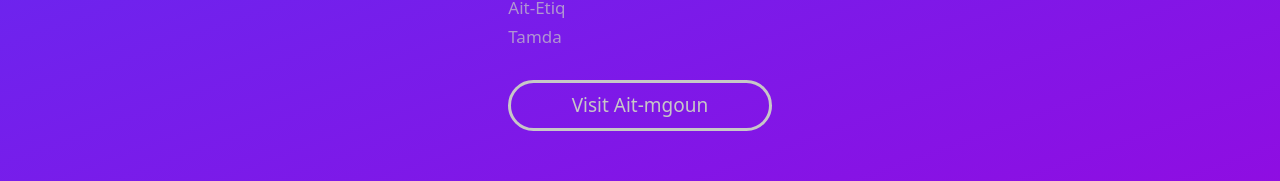
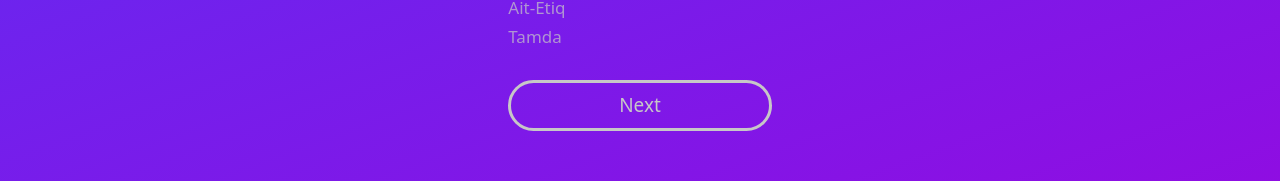
Before and after one commit to Choaib-ELMADI/getting-started-with-framer-motion, a React (Vite) app: page /step1 in a window 1280 px wide. Both pictures are taken after a click on the item "Imi-Nwarg". Shown: the part 398-579 px from the top of the page. Built offline with nearby package versions, Linux system fonts and the light colour scheme.

Commit message:
Website ready to add framer motion

```diff
--- a/src/App.jsx
+++ b/src/App.jsx
@@ -23,7 +23,7 @@ const App = () => {
               <Step1
                 selectedPlace={ selectedPlace }
                 setSelectedPlace={ setSelectedPlace }
-                />
+              />
             }
           />
 
--- a/src/components/Header/Header.jsx
+++ b/src/components/Header/Header.jsx
@@ -7,7 +7,7 @@ import './Header.scss';
 const Header = () => {
     return (
         <div className='app__header'>
-            <div className='svg'><h3>SVG</h3></div>
+            <div className='logo'><h3>SVG</h3></div>
             <div className='header'><h3>Ait-mgoun</h3></div>
         </div>
     );
--- a/src/components/Header/Header.scss
+++ b/src/components/Header/Header.scss
@@ -9,7 +9,7 @@
     max-width: 1600px;
     margin: 0 auto;
 
-    .svg {
+    .logo {
         width: 72px;
         height: 72px;
         background: var(--brand__1);
--- a/src/components/Step1/Step1.jsx
+++ b/src/components/Step1/Step1.jsx
@@ -25,7 +25,7 @@ const Step1 = ({ selectedPlace, setSelectedPlace }) => {
             </ul>
             {
                 selectedPlace &&
-                <Link className='link' to='/step2'>Visit Ait-mgoun</Link>
+                <Link className='link' to='/step2'>Next</Link>
             }
         </div>
     );
--- a/src/components/Step2/Step2.jsx
+++ b/src/components/Step2/Step2.jsx
@@ -40,7 +40,7 @@ const Step2 = ({ selectedActivities, setSelectedActivities }) => {
             </ul>
             {
                 selectedActivities.length >= 1 &&
-                <Link className='link' to='/step3'>Visit Ait-mgoun</Link>
+                <Link className='link' to='/step3'>Next</Link>
             }
         </div>
     );
```
